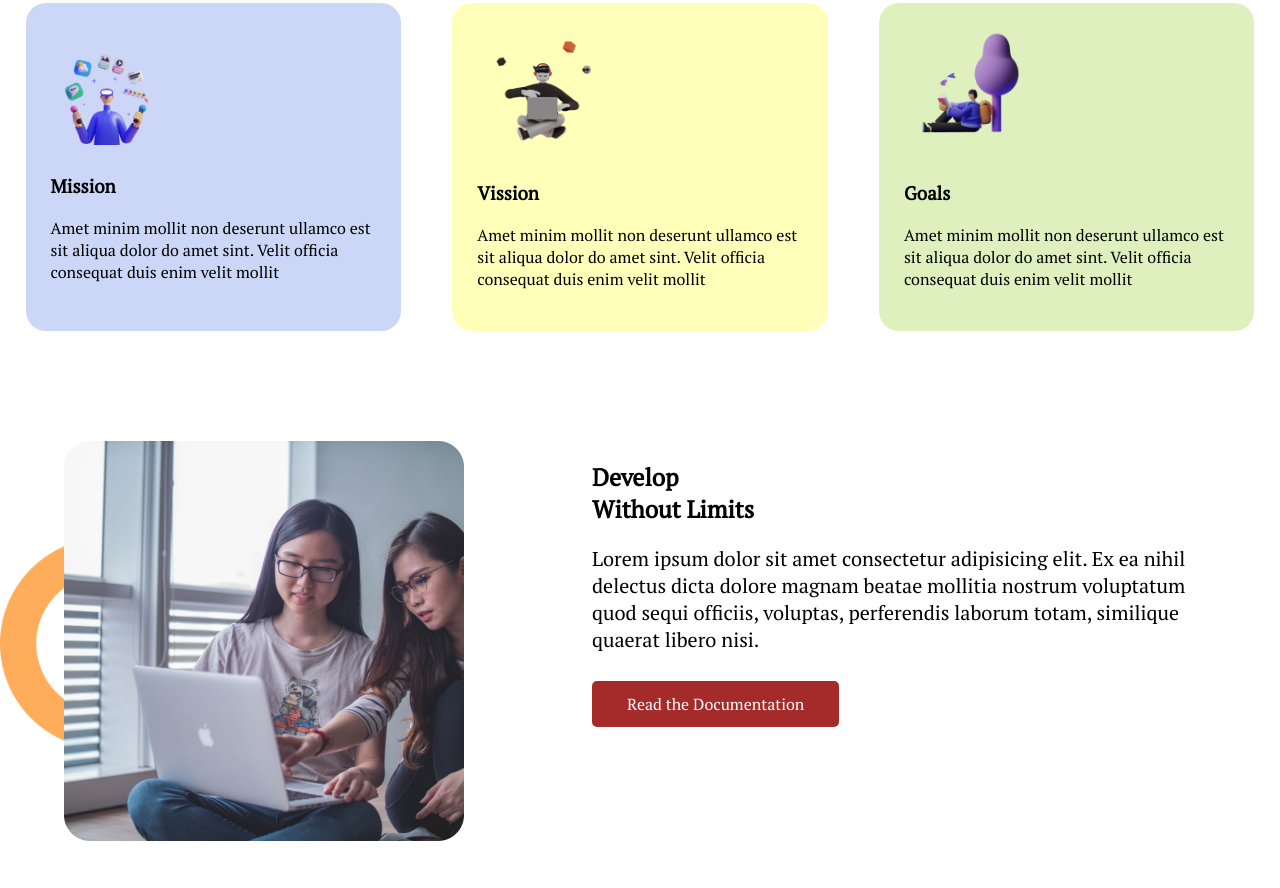
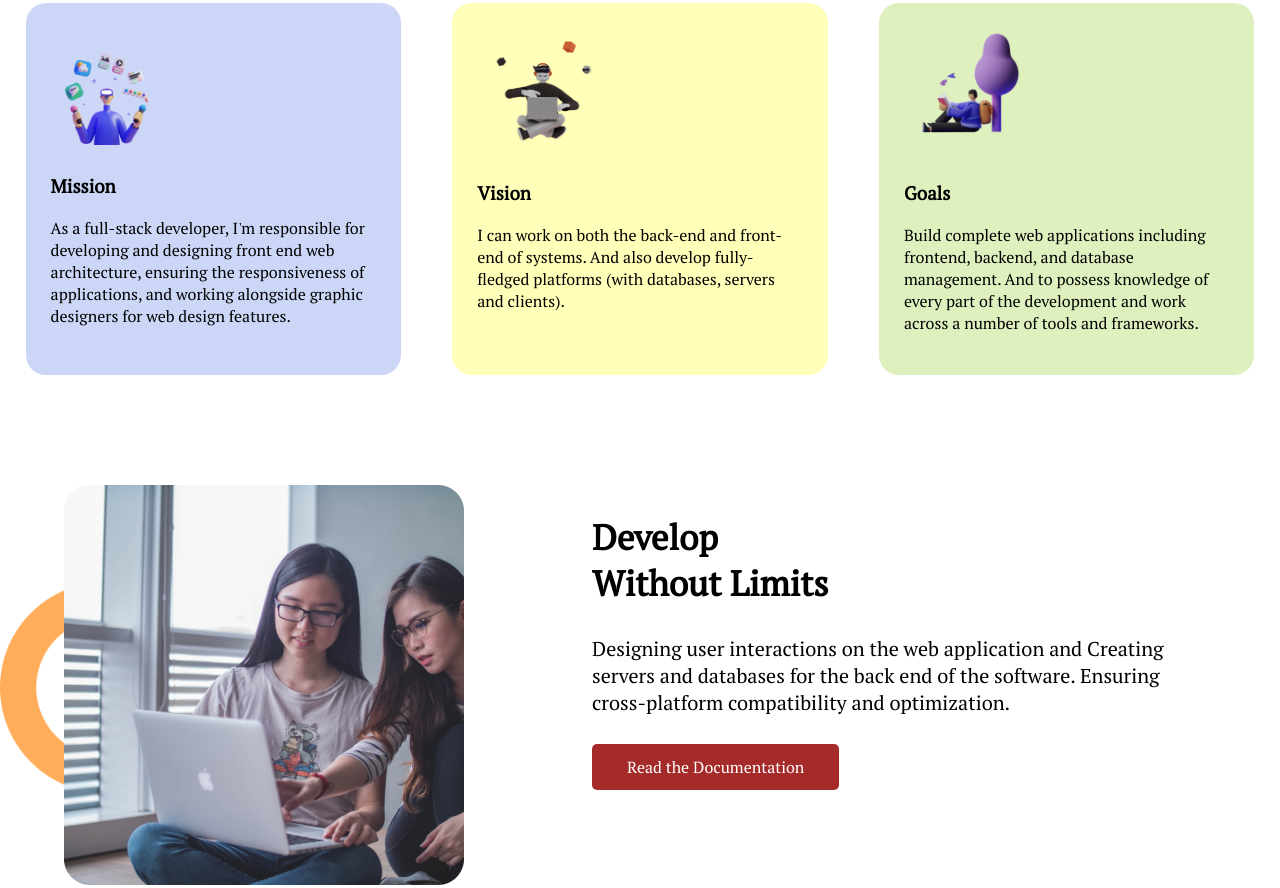
Before and after one commit to shihabcse1/portfolio-mission-2022, a plain HTML site: page index.html in a window 1280 px wide. Shown: the part 666-1554 px from the top of the page. Drawn offline with Linux system fonts and the light colour scheme.

Commit message:
Realistic text added

```diff
--- a/index.html
+++ b/index.html
@@ -31,26 +31,17 @@
             <div id="mission" class="second-container-item">
                 <img src="/images/illustrators/illustrator-1.png" alt="Mission Image">
                 <h3>Mission</h3>
-                <p>Amet minim mollit non deserunt
-                    ullamco est sit aliqua dolor do amet
-                    sint. Velit officia consequat duis enim
-                    velit mollit</p>
+                <p>As a full-stack developer, I'm responsible for developing and designing front end web architecture, ensuring the responsiveness of applications, and working alongside graphic designers for web design features.</p>
             </div>
-            <div id="vission" class="second-container-item">
+            <div id="vision" class="second-container-item">
                 <img src="/images/illustrators/illustrator-2.png" alt="Vission Image">
-                <h3>Vission</h3>
-                <p>Amet minim mollit non deserunt
-                    ullamco est sit aliqua dolor do amet
-                    sint. Velit officia consequat duis enim
-                    velit mollit</p>
+                <h3>Vision</h3>
+                <p>I can work on both the back-end and front-end of systems. And also develop fully-fledged platforms (with databases, servers and clients).</p>
             </div>
             <div id="goals" class="second-container-item">
                 <img src="/images/illustrators/illustrator-3.png" alt="Goals Image">
                 <h3>Goals</h3>
-                <p>Amet minim mollit non deserunt
-                    ullamco est sit aliqua dolor do amet
-                    sint. Velit officia consequat duis enim
-                    velit mollit</p>
+                <p>Build complete web applications including frontend, backend, and database management. And to possess knowledge of every part of the development and work across a number of tools and frameworks.</p>
             </div>
         </div>
     </section>
@@ -61,7 +52,7 @@
         </div>
         <div id="third-section-2nd-part" class="third-section">
             <h2>Develop <br>Without Limits</h2>
-            <p class="custom-p">Lorem ipsum dolor sit amet consectetur adipisicing elit. Ex ea nihil delectus dicta dolore magnam beatae mollitia nostrum voluptatum quod sequi officiis, voluptas, perferendis laborum totam, similique quaerat libero nisi.</p>
+            <p class="custom-p">Designing user interactions on the web application and Creating servers and databases for the back end of the software. Ensuring cross-platform compatibility and optimization.</p>
             <a href="Explore Now" class="button">Read the Documentation</a>
         </div>
     </section>
@@ -69,7 +60,7 @@
     <section class="flexible-container">
         <div id="third-section-2nd-part" class="third-section">
             <h2>Know our <br>Global Community</h2>
-            <p class="custom-p">Lorem ipsum dolor sit amet consectetur adipisicing elit. Ex ea nihil delectus dicta dolore magnam beatae mollitia nostrum voluptatum quod sequi officiis, voluptas, perferendis laborum totam, similique quaerat libero nisi.</p>
+            <p class="custom-p">Communities are usually built on shared struggles of individuals learning in a particular region, and the goals of each community differ per the individual's collective needs. We always work on growing the community. </p>
             <a href="Explore Now" class="button">Read the Documentation</a>
         </div>
         <div id="third-section-first-part" class="third-section forth-section-background">
@@ -82,7 +73,7 @@
         <div class="flexible-container">
             <div class="three-quarter-item">
                 <h2>My creative skills and experiences</h2>
-                <p class="custom-p">Lorem ipsum dolor sit amet consectetur adipisicing elit. Reiciendis iste aperiam explicabo repellat blanditiis voluptas voluptatibus. Hic amet, voluptatem itaque reprehenderit, qui at beatae aspernatur accusantium ipsa odit nisi odio?</p>
+                <p class="custom-p">As a full-stack web developer, I know about HTML, CSS, JavaScript. I also have experience working on Python as backend language. I have worked on several professional projects.</p>
                 <a href="Explore Now" class="button">Read More</a>
             </div>
             <div class="quarters">
--- a/style.css
+++ b/style.css
@@ -6,6 +6,10 @@ body{
 
 h1{
     font-size: 45px;
+}
+
+h2{
+    font-size: 35px;
 }
 
 #left-border-text{
@@ -69,7 +73,7 @@ a{
     background-color: rgba(65, 105, 225, 0.267);
 }
 
-#vission{
+#vision{
     background-color: rgba(255, 255, 0, 0.274);
 }
 
```
